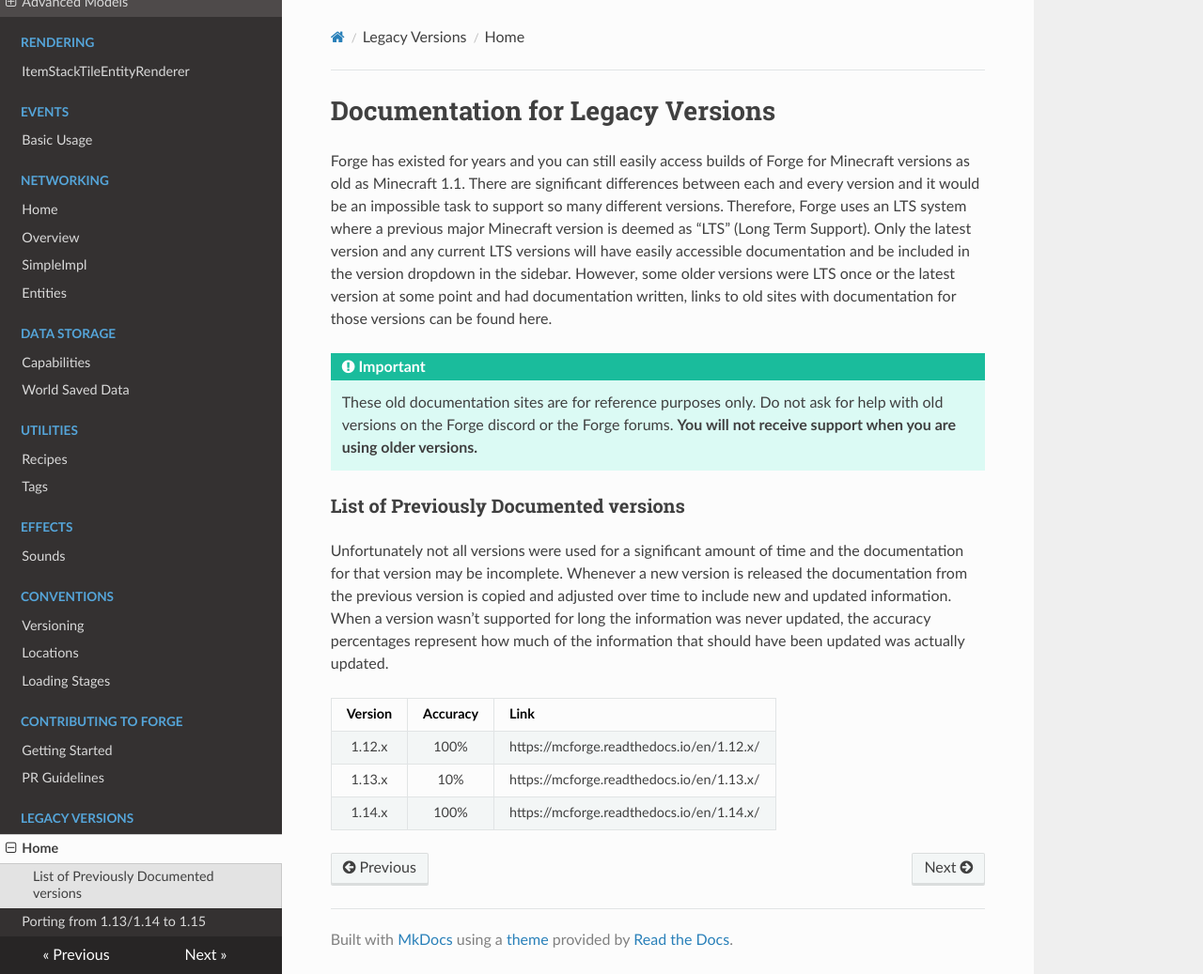
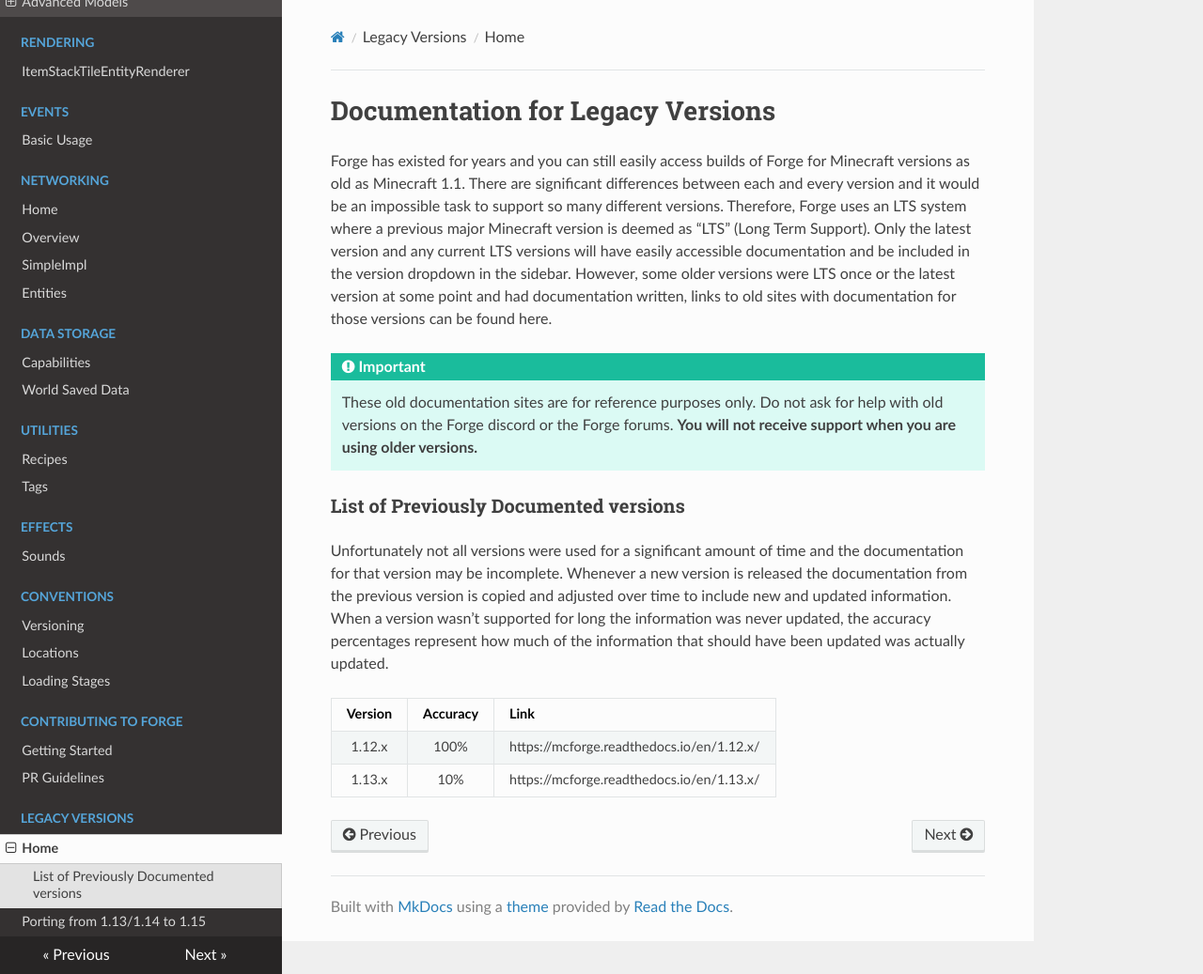
Before and after one commit to MinecraftForge/Documentation, an MkDocs documentation site: the page built from docs/legacy/index.md, in a window 1280 px wide and 1037 px high. Shown: the whole window at 94% size. Built offline with MkDocs 1.6.1, drawn with Linux system fonts in a browser that asks for light colours; nearby versions of some CDN libraries.

Commit message:
1.14.x isn't legacy yet

```diff
--- a/docs/legacy/index.md
+++ b/docs/legacy/index.md
@@ -16,4 +16,3 @@ Unfortunately not all versions were used for a significant amount of time and th
 |:-------------:|:----------:|:------------------------------------------|
 |    1.12.x     |   100%     | https://mcforge.readthedocs.io/en/1.12.x/ |
 |    1.13.x     |    10%     | https://mcforge.readthedocs.io/en/1.13.x/ |
-|    1.14.x     |   100%     | https://mcforge.readthedocs.io/en/1.14.x/ |
```
